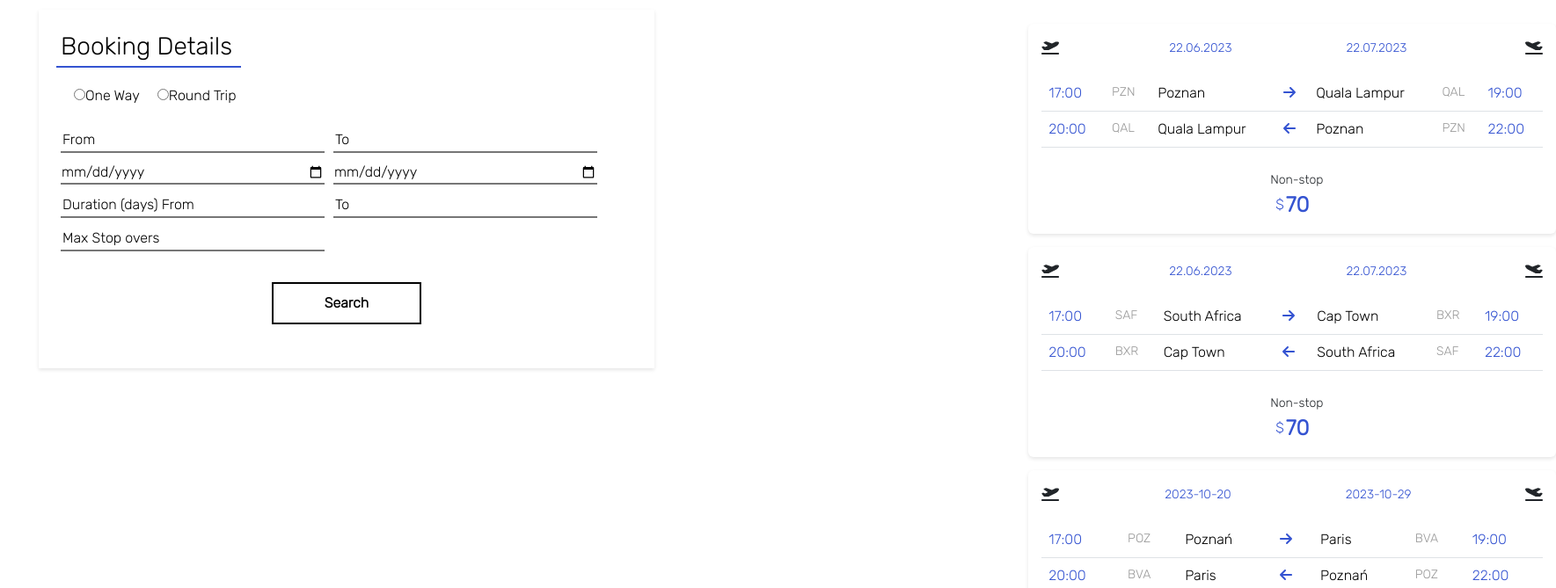
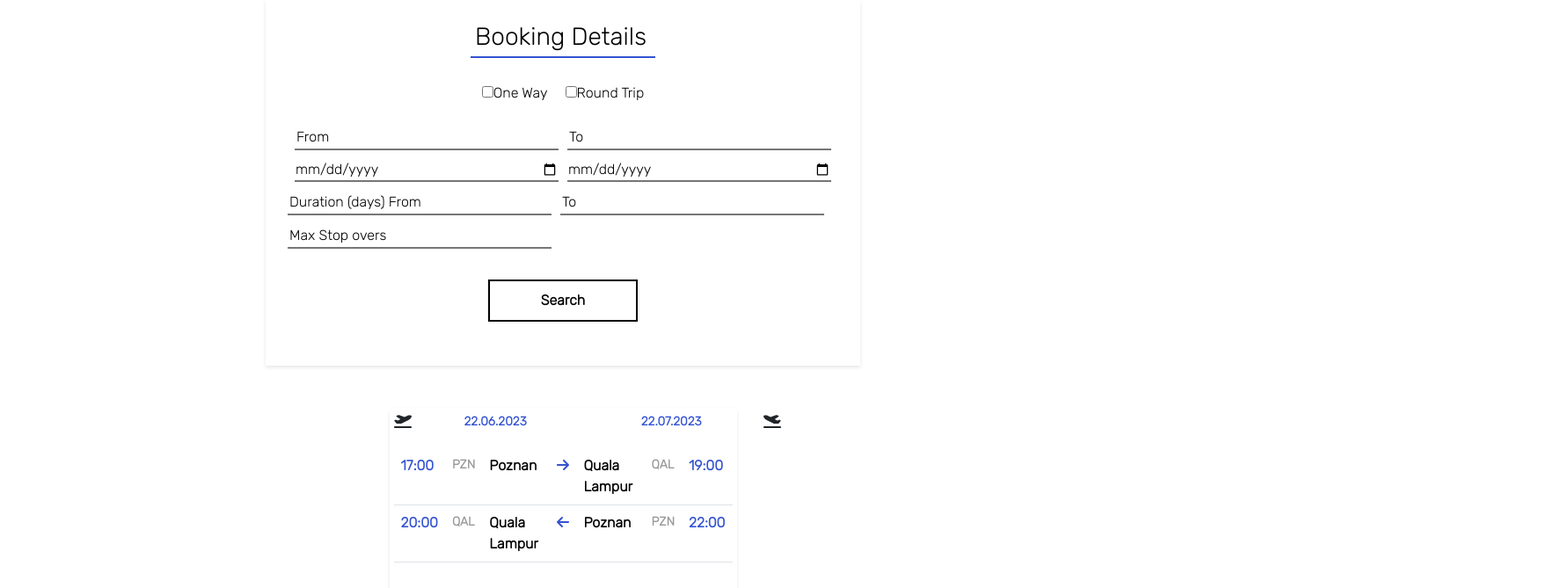
Before and after one commit to bnedjm/FlyJoy, a Vue app in the folder Frontend/: page / in a window 1280 px wide. Shown: the top 669 px of the page at 88% size, 1769 px wide, since content can reach past the window. Built offline with nearby package versions, Linux system fonts and the light colour scheme.

Commit message:
fixed the reponsiveness and add fetch methods POST and GET

```diff
--- a/Frontend/index.html
+++ b/Frontend/index.html
@@ -11,7 +11,7 @@
     <title>Vite App</title>
   </head>
   <body>
-    <div id="app" style="font-family:'Rubik', sans-serif ; display: flex;justify-content: space-evenly; align-items:first baseline;"></div>
+    <div id="app" style="font-family:'Rubik', sans-serif" ></div>
     <script type="module" src="/src/main.js"></script>
   </body>
 </html>
--- a/Frontend/src/App.vue
+++ b/Frontend/src/App.vue
@@ -4,44 +4,56 @@ import flightCard from './components/flightCard.vue';
 </script>
 
 <template>
+<div class="flex-container">
 
-  <div >
+
+  <div class="flex-item">
     <FlightBookingForm></FlightBookingForm>
+  </div>
 
-  </div>
-  <div class="col-md-10">
-      <div class="d-flex flex-wrap justify-content-end">
+  <div class=" flex-item d-flex flex-wrap ">
   <flightCard></flightCard>
   </div>
-  </div>
+
+
+</div>
 </template>
 
 <style scoped>
+/* .grid-container{
+  display: grid;
+  grid-template-rows: 1fr 1fr;
+  grid-template-columns: 1fr 1fr;
+} */
+.flex-container{
+  display: flex;
+gap: 3rem;
+justify-content: center;
 
-header {
-  line-height: 1.5;
+}
+.flex-item{
+  flex: 1;
+  max-width: 700px;
+
+}
+@media(max-width:1300px){
+  .flex-container{
+    flex-direction: column;
+    height: 100%;
+    align-items: center;
+    justify-content: center;
+  }
+  .flex-item{
+    align-items: center;
+    justify-content: center;
+  }
+}
+.searchForm{
+flex-basis: 700px;
+}
+.searchResult{
+  flex-basis: 600px;
+
 }
 
-.logo {
-  display: block;
-  margin: 0 auto 2rem;
-}
-
-@media (min-width: 1024px) {
-  header {
-    display: flex;
-    place-items: center;
-    padding-right: calc(var(--section-gap) / 2);
-  }
-
-  .logo {
-    margin: 0 2rem 0 0;
-  }
-
-  header .wrapper {
-    display: flex;
-    place-items: flex-start;
-    flex-wrap: wrap;
-  }
-}
 </style>
--- a/Frontend/src/assets/base.css
+++ /dev/null
@@ -1,73 +0,0 @@
-/* color palette from <https://github.com/vuejs/theme> */
-:root {
-  --vt-c-white: #ffffff;
-  --vt-c-white-soft: #f8f8f8;
-  --vt-c-white-mute: #f2f2f2;
-
-  --vt-c-black: #181818;
-  --vt-c-black-soft: #222222;
-  --vt-c-black-mute: #282828;
-
-  --vt-c-indigo: #2c3e50;
-
-  --vt-c-divider-light-1: rgba(60, 60, 60, 0.29);
-  --vt-c-divider-light-2: rgba(60, 60, 60, 0.12);
-  --vt-c-divider-dark-1: rgba(84, 84, 84, 0.65);
-  --vt-c-divider-dark-2: rgba(84, 84, 84, 0.48);
-
-  --vt-c-text-light-1: var(--vt-c-indigo);
-  --vt-c-text-light-2: rgba(60, 60, 60, 0.66);
-  --vt-c-text-dark-1: var(--vt-c-white);
-  --vt-c-text-dark-2: rgba(235, 235, 235, 0.64);
-}
-
-/* semantic color variables for this project */
-:root {
-  --color-background: var(--vt-c-white);
-  --color-background-soft: var(--vt-c-white-soft);
-  --color-background-mute: var(--vt-c-white-mute);
-
-  --color-border: var(--vt-c-divider-light-2);
-  --color-border-hover: var(--vt-c-divider-light-1);
-
-  --color-heading: var(--vt-c-text-light-1);
-  --color-text: var(--vt-c-text-light-1);
-
-  --section-gap: 160px;
-}
-
-@media (prefers-color-scheme: dark) {
-  :root {
-    --color-background: var(--vt-c-black);
-    --color-background-soft: var(--vt-c-black-soft);
-    --color-background-mute: var(--vt-c-black-mute);
-
-    --color-border: var(--vt-c-divider-dark-2);
-    --color-border-hover: var(--vt-c-divider-dark-1);
-
-    --color-heading: var(--vt-c-text-dark-1);
-    --color-text: var(--vt-c-text-dark-2);
-  }
-}
-
-*,
-*::before,
-*::after {
-  box-sizing: border-box;
-  margin: 0;
-  font-weight: normal;
-}
-
-body {
-  min-height: 100vh;
-  color: var(--color-text);
-  background: var(--color-background);
-  transition: color 0.5s, background-color 0.5s;
-  line-height: 1.6;
-  font-family: Inter, -apple-system, BlinkMacSystemFont, 'Segoe UI', Roboto, Oxygen, Ubuntu,
-    Cantarell, 'Fira Sans', 'Droid Sans', 'Helvetica Neue', sans-serif;
-  font-size: 15px;
-  text-rendering: optimizeLegibility;
-  -webkit-font-smoothing: antialiased;
-  -moz-osx-font-smoothing: grayscale;
-}
--- a/Frontend/src/assets/main.css
+++ /dev/null
@@ -1,35 +0,0 @@
-@import './base.css';
-
-#app {
-  max-width: 1280px;
-  margin: 0 auto;
-  padding: 2rem;
-
-  font-weight: normal;
-}
-
-a,
-.green {
-  text-decoration: none;
-  color: hsla(160, 100%, 37%, 1);
-  transition: 0.4s;
-}
-
-@media (hover: hover) {
-  a:hover {
-    background-color: hsla(160, 100%, 37%, 0.2);
-  }
-}
-
-@media (min-width: 1024px) {
-  body {
-    display: flex;
-    place-items: center;
-  }
-
-  #app {
-    display: grid;
-    grid-template-columns: 1fr 1fr;
-    padding: 0 2rem;
-  }
-}
--- a/Frontend/src/components/flightCard.vue
+++ b/Frontend/src/components/flightCard.vue
@@ -65,20 +65,7 @@
     <!-- </div> -->
   </div>
 </template>
-<!-- <template>
-    <div class="card mb-3 mr-3" v-for="flightItem in flight" :key="flightItem.id">
-      <div class="card-header">
-        {{ flightItem.departure_city }} ({{ flightItem.departure_airport_code }}) to {{ flightItem.dest_city }} ({{ flightItem.dest_airport_code }})
-      </div>
-      <div class="card-body">
-        <h5 class="card-title">Outbound: {{ flightItem.outbound_date }}</h5>
-        <h5 class="card-title">Inbound: {{ flightItem.inbound_date }}</h5>
-        <p class="card-text">Price: {{ flightItem.lowestPrice }}</p>
-        <p class="card-text">Number of Stopovers: {{ flightItem.stop_overs }}</p>
-        <p v-if="stopoverCount > 0">Stopover City: {{ flightItem.via_city }}</p>
-      </div>
-    </div>
-  </template> -->
+
 
   <script>
 import flightData from '../flightdetails.json'
@@ -86,7 +73,8 @@ import flightData from '../flightdetails.json'
   export default {
     data(){
 return{
-    flight:flightData.flights
+    flight:flightData.flights,
+    results:[],
 }
     },
     props: {
@@ -98,7 +86,30 @@ return{
       inboundDate: String,
       price: Number,
       stopoverCount: Number,
-      stopoverCity: String
+      stopoverCity: String,
+      flightResults:Function,
+    },
+    methods:{
+      Mounted(){
+
+     fetch('https://flyjoy-41368-default-rtdb.europe-west1.firebasedatabase.app/flightSearch.json')
+     .then(response=>{if(response.ok){
+       return response.json()
+     }})
+     .then(data=>{console.log(data);
+    const results=[];
+    for(const id in data){
+      results.push({
+        id:id,
+
+      })
+    }
+    }
+
+
+     )
+
+   }
     }
   };
   </script>
@@ -111,6 +122,16 @@ return{
     width: 600px;
     margin-bottom: 15px;
     box-shadow: 0 2px 4px rgba(0, 0, 0, 0.1);
+  }
+  @media(max-width: 1300px){
+    .flight-card{
+      width: 395px;
+      padding: 5px;
+    }
+    .dates{
+      display: flex;
+      align-items: center;
+    }
   }
 
   .flight-card-header {
@@ -195,8 +216,3 @@ return{
     color: #777;
   }
   </style>
-hola hola
-line line
-  this is a test line
-  this a second line
- i make changes
--- a/Frontend/src/components/form.vue
+++ b/Frontend/src/components/form.vue
@@ -7,9 +7,9 @@
 
        <div id="input3">
 
-   <input type="radio" id="input-group" v-model="isOnewaySelected" @click="isReturnSelected=false" />
+   <input type="checkbox" id="input-group" v-model="isOnewaySelected" @click="isReturnSelected=false" />
    <label for="input-group" class="text-black">One Way</label>
-   <input type="radio" id="input-group" v-model="isReturnSelected"  @click="isOnewaySelected=false"/>
+   <input type="checkbox" id="input-group" v-model="isReturnSelected" @click="isOnewaySelected=false" />
    <label for="input-group" class="text-black">Round Trip</label>
     </div>
 
@@ -23,7 +23,7 @@
       <input type="date" id="input-group"  v-model="departureDate" />
 
 
-      <input type="date" id="input-group" v-model="returnDate"  />
+      <input type="date" id="input-group" v-model="returnDate" :disabled="isOnewaySelected" />
     </div>
 
 
@@ -36,7 +36,7 @@
     </div>
 
  <div class="btnStyle">
-  <button class="search" type="submit" @click="handleSubmit">Search</button>
+  <button class="search" type="submit" @click="andleSubmit">Search</button>
  </div>
 
         </div>
@@ -63,22 +63,49 @@
         stayDurationFrom:null,
         stayDurationTo:null,
         maxStopOver:null,
+        flightType:((this.isOnewaySelected===true)?this.isOnewaySelected="oneway":this.isReturnSelected='round'),
         // Add any other form fields you require
       };
     },
     methods: {
-      // handleSubmit() {
-      //   console.log('Form submitted');
-      //   console.log('From:', this.from);
-      //   console.log('To:', this.to);
-      //   console.log('Departure Date:', this.departureDate);
-      //   console.log('Return Date:', this.returnDate);
-      //   console.log('Is Return Selected:', this.isReturnSelected);
-      //   // Perform additional logic here, such as validation or API requests
-      // },
+      handleSubmit() {
+        console.log('Form submitted');
+        console.log('Is Return Selected:', this.isReturnSelected);
+        console.log('Is One way Selected:', this.isOnewaySelected);
+        console.log('Flight type: ', this.flightType);
+        console.log('From:', this.from);
+        console.log('To:', this.to);
+        console.log('Departure Date:', this.departureDate);
+        console.log('Return Date:', this.returnDate);
+        console.log('Duration from: ',this.stayDurationFrom);
+        console.log('Duration to: ',this.stayDurationTo);
+        console.log('Max stopovers: ',this.maxStopOver);
+        fetch('https://flyjoy-41368-default-rtdb.europe-west1.firebasedatabase.app/flightSearch.json',{
+  method:'POST',
+  headers:{
+    'content-type':'application/json'
+          },
+  body:JSON.stringify({
+            flight_type: this.flightType,
+            fly_from: this.from,
+            fly_to: this.to,
+            date_from: this.departureDate,
+            date_to: this.returnDate,
+            nights_in_dst_from: this.stayDurationFrom,
+            nights_in_dst_to: this.stayDurationTo,
+            max_stopovers: this.maxStopOver,
+            curr: "PLN",
+            one_for_city: 1,
+       })
+  }
+)
 
-    }
-  };
+      },
+
+
+
+   }
+}
   </script>
   <style>
 
@@ -86,10 +113,21 @@
     background-color: #ffffff;
     height: auto;
     width: 700px;
-    margin: auto;
     padding: 20px;
     box-shadow: 0 2px 4px rgba(0, 0, 0, 0.1);
-}#form h3{
+}
+@media(max-width:1300px){
+  #form{
+    flex-direction: column;
+    display: flex;
+    align-items: center;
+    justify-content: center;
+    width: auto;
+  }
+}
+
+
+#form h3{
     border-bottom:2px solid #3453d1;
     width:210px;
     padding: 5px;
--- a/Frontend/src/main.js
+++ b/Frontend/src/main.js
@@ -1,4 +1,3 @@
-import './assets/main.css'
 
 import { createApp } from 'vue'
 import App from './App.vue'
```
Also changed, not shown: Frontend/src/assets/logo.svg (deleted).
